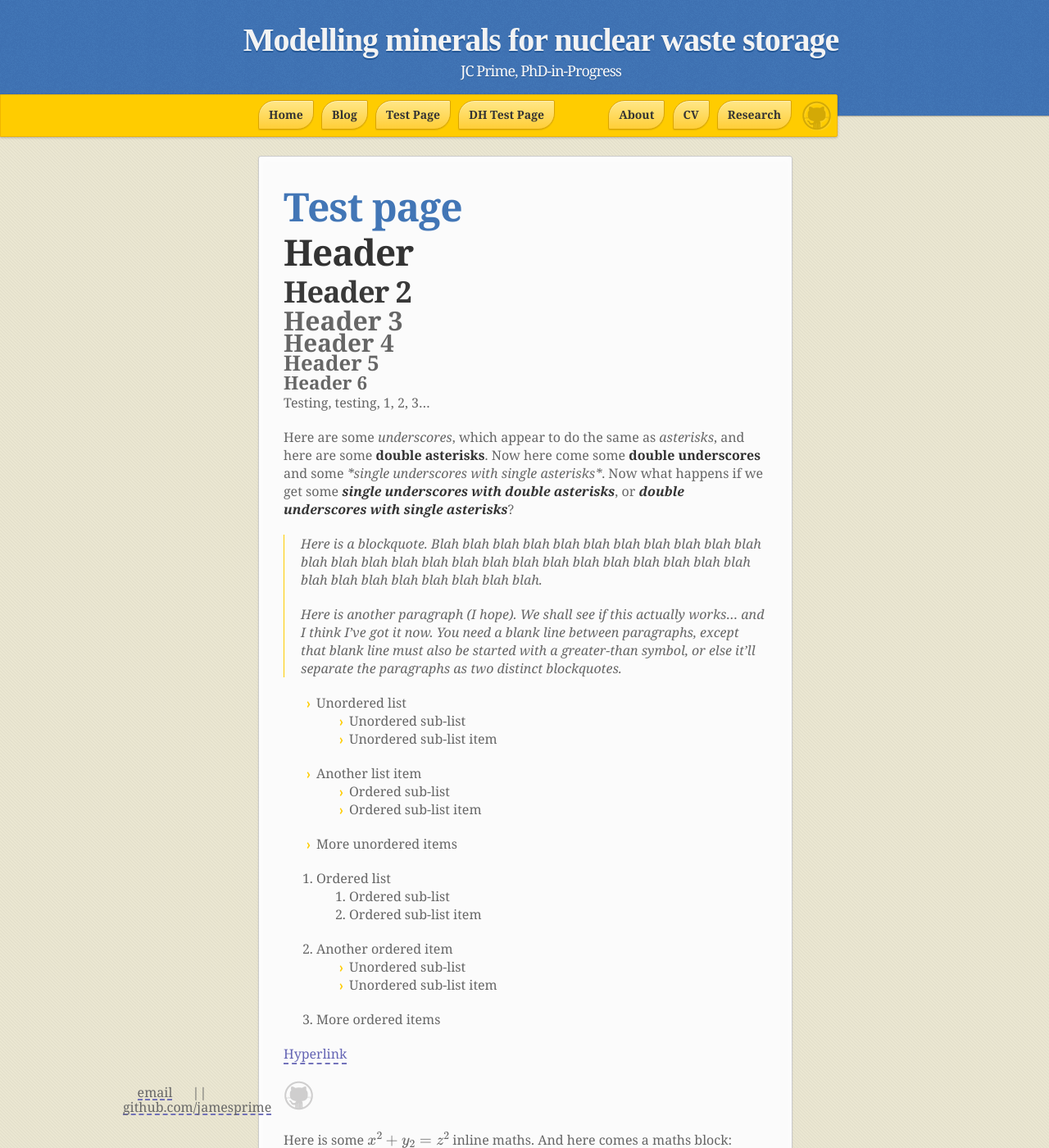
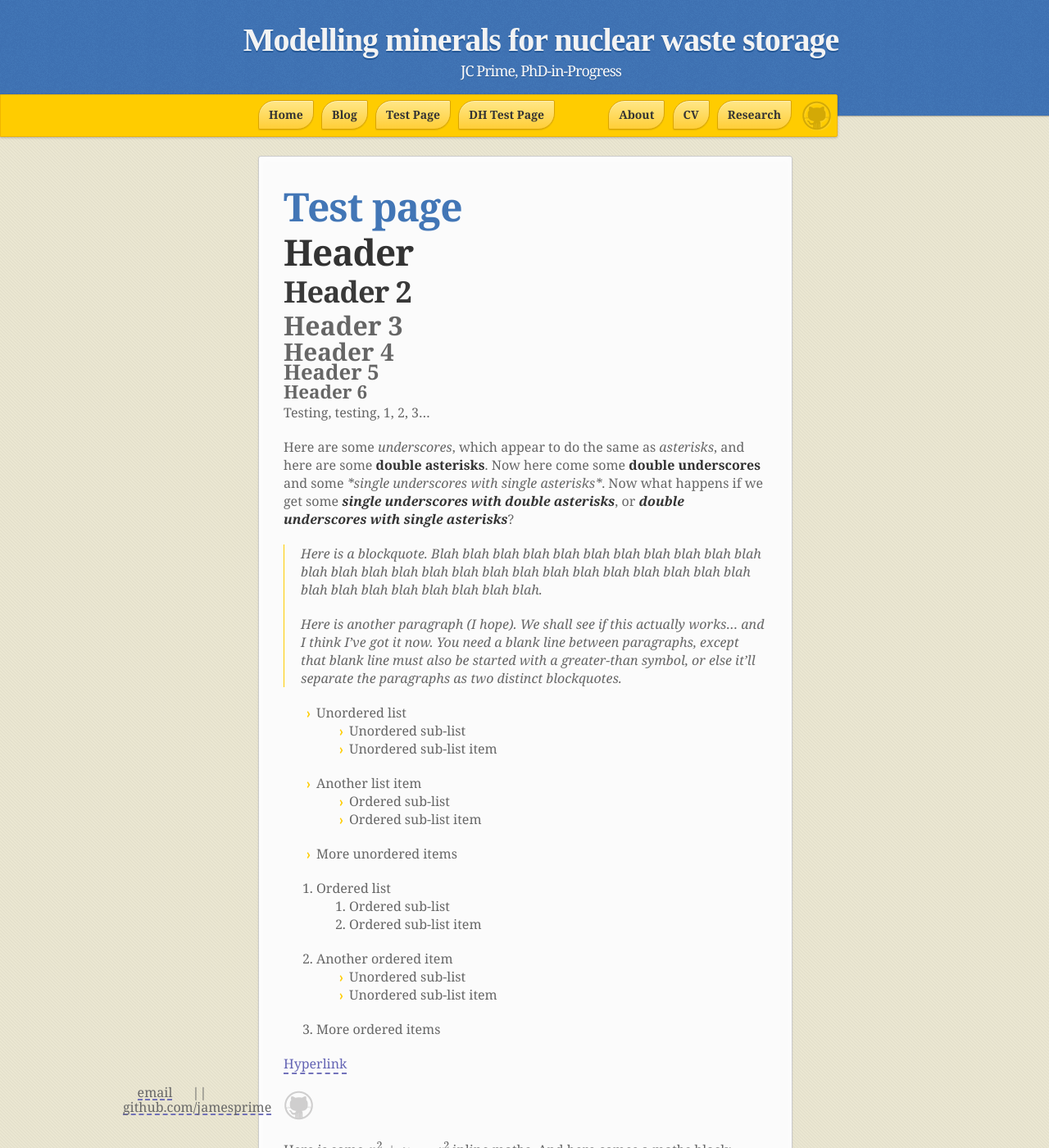
Before and after one commit to jamesprime/jamesprime.github.io, a Jekyll site: the page built from _pages/test/index.md, in a window 1280 px wide and 1400 px high. Shown: the whole window at 82% size. Built offline with Jekyll 4.4.1, drawn with Linux system fonts in a browser that asks for light colours; nearby versions of some CDN libraries; some web fonts are replaced; formulas are drawn with MathJax 3.

Commit message:
Updated /_sass/jamesprime.scss
Commented out h3 line-height:24px, as a further test

```diff
--- a/_sass/jamesprime.scss
+++ b/_sass/jamesprime.scss
@@ -66,7 +66,7 @@ h2 {
 h3 {
     // font-size: 18px;
     font-size: 2em; // Originally 18px; default is 1.17em
-    line-height: 24px;
+    // line-height: 24px;
     font-weight: bold;
     margin: .1em 0; // Originally 10px 0 8px
 }
```
